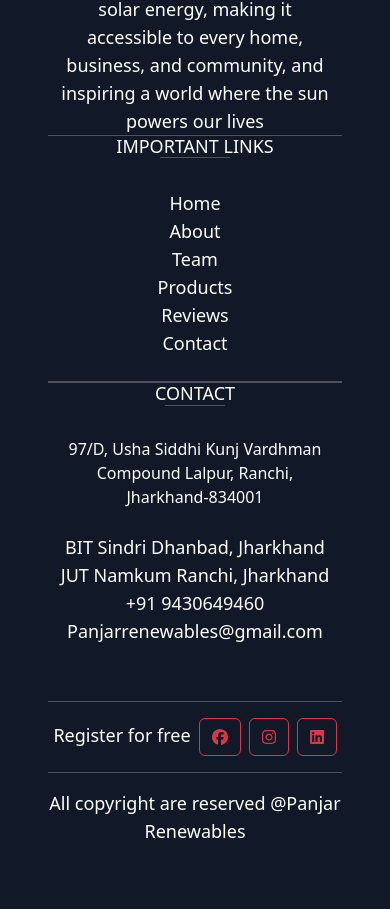
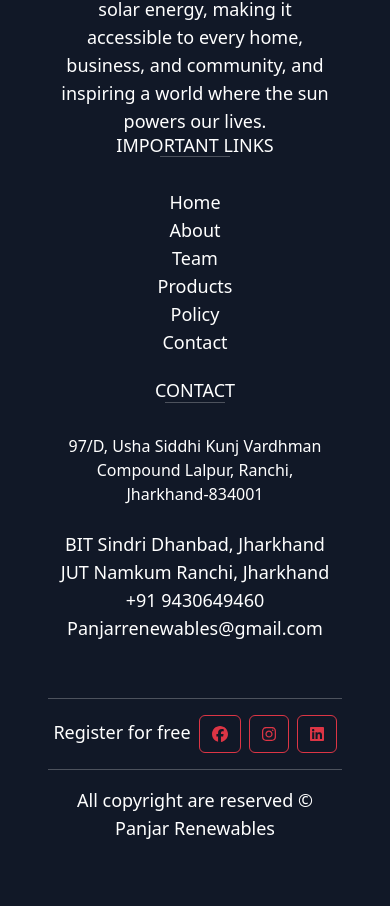
Before and after one commit to abhaymahato30/Panjar-Renewables, a React (Vite) app: page /team in a window 390 px wide. Shown: the part 4337-5246 px from the top of the page. Built offline with nearby package versions, Linux system fonts and the light colour scheme.

Commit message:
footer (policy link updated)

```diff
--- a/src/components/Footer/Footer.jsx
+++ b/src/components/Footer/Footer.jsx
@@ -6,18 +6,16 @@
   faLinkedin,
 } from "@fortawesome/free-brands-svg-icons";
 import { faInstagram } from "@fortawesome/free-brands-svg-icons/faInstagram";
-import { Link } from "react-scroll";
+import { Link as ScrollLink } from "react-scroll";
+import { Link as RouterLink } from "react-router-dom";
 
 const Footer = () => {
   return (
-    <footer
-      id="Footer"
-      className="page-footer text-white text-lg font-small stylish-color-dark p-12  bg-gray-900 "
-    >
+    <footer className="page-footer text-white text-lg font-small p-12 bg-gray-900">
       <div className="container text-center text-md-left pb-8">
         <div className="row">
+          {/* Vision Section */}
           <div className="col-md-4 mx-auto">
-            {/* Content */}
             <h5 className="text-uppercase font-weight-bold mt-3 mb-4">
               VISION OF THE COMPANY
             </h5>
@@ -29,84 +27,95 @@
               To empower a sustainable future by leading the global transition
               to clean, renewable solar energy, making it accessible to every
               home, business, and community, and inspiring a world where the sun
-              powers our lives
+              powers our lives.
             </p>
           </div>
-          <hr className="clearfix w-100 d-md-none" />
-          <div id="link10" className="col-md-2 col-lg-2 col-xl-2 mx-auto mb-4">
+
+          {/* Important Links */}
+          <div className="col-md-2 col-lg-2 col-xl-2 mx-auto mb-4">
             <h6 className="text-uppercase font-weight-bold">Important Links</h6>
             <hr
               className="deep-purple accent-2 mb-4 mt-0 d-inline-block mx-auto"
               style={{ width: "70px" }}
             />
-             <Link
+
+            <ScrollLink
               to="home"
-          className="text-white animated-link text-md cursor-pointer block hover:text-blue-200 transition duration-300 ease-in-out transform hover:scale-110"
+              smooth={true}
+              duration={300}
+              className="text-white cursor-pointer block hover:text-blue-200 transition duration-300 ease-in-out transform hover:scale-110"
             >
               Home
-        </Link>
+            </ScrollLink>
 
-
-        <Link
+            <ScrollLink
               to="about"
               smooth={true}
               duration={300}
-            className="text-white animated-link text-md cursor-pointer block hover:text-blue-200 transition duration-300 ease-in-out transform hover:scale-110"
+              className="text-white cursor-pointer block hover:text-blue-200 transition duration-300 ease-in-out transform hover:scale-110"
             >
               About
-          </Link>
-          <Link
+            </ScrollLink>
+
+            <ScrollLink
               to="team"
               smooth={true}
               duration={300}
-            className="text-white animated-link text-md cursor-pointer block hover:text-blue-200 transition duration-300 ease-in-out transform hover:scale-110"
+              className="text-white cursor-pointer block hover:text-blue-200 transition duration-300 ease-in-out transform hover:scale-110"
             >
               Team
-          </Link>
-          <Link
+            </ScrollLink>
+
+            <ScrollLink
               to="products"
               smooth={true}
               duration={300}
-           className="text-white animated-link text-md cursor-pointer block hover:text-blue-200 transition duration-300 ease-in-out transform hover:scale-110"
+              className="text-white cursor-pointer block hover:text-blue-200 transition duration-300 ease-in-out transform hover:scale-110"
             >
               Products
-          </Link>
-          <Link
-          to="reviews"
-           smooth={true}
-           duration={300}
-           className="text-white animated-link text-md cursor-pointer block hover:text-blue-200 transition duration-300 ease-in-out transform hover:scale-110"
+            </ScrollLink>
+
+            {/* Corrected Router Link for Page Navigation */}
+            <RouterLink
+              to="/policy"
+              className="text-white block hover:text-blue-200 transition duration-300 ease-in-out transform hover:scale-110"
             >
-            Reviews
-          </Link>
-          <Link
+              Policy
+            </RouterLink>
+
+            <ScrollLink
               to="contact"
               smooth={true}
               duration={300}
-           className="text-white animated-link text-md cursor-pointer block hover:text-blue-200 transition duration-300 ease-in-out transform hover:scale-110"
+              className="text-white cursor-pointer block hover:text-blue-200 transition duration-300 ease-in-out transform hover:scale-110"
             >
               Contact
-          </Link>
+            </ScrollLink>
           </div>
-          <hr className="clearfix w-100 d-md-none" />
 
-          <hr className="clearfix w-100 d-md-none" />
-          <div className="col-md-4 col-lg-3 col-xl-3 mx-auto mb-md-0 mb-4 text-md">
+          {/* Contact Section */}
+          <div className="col-md-4 col-lg-3 col-xl-3 mx-auto mb-md-0 mb-4">
             <h6 className="text-uppercase font-weight-bold">Contact</h6>
             <hr
               className="deep-purple accent-2 mb-4 mt-0 d-inline-block mx-auto"
               style={{ width: "60px" }}
             />
-            <p className="text-base"> 97/D, Usha Siddhi Kunj Vardhman Compound Lalpur, Ranchi, Jharkhand-834001</p>
-
-             <p className="mt-4">BIT Sindri Dhanbad, Jharkhand JUT Namkum Ranchi, Jharkhand </p>
+            <p className="text-base">
+              97/D, Usha Siddhi Kunj Vardhman Compound Lalpur, Ranchi,
+              Jharkhand-834001
+            </p>
+            <p className="mt-4">
+              BIT Sindri Dhanbad, Jharkhand JUT Namkum Ranchi, Jharkhand
+            </p>
             <p>+91 9430649460</p>
             <p>Panjarrenewables@gmail.com</p>
           </div>
         </div>
       </div>
+
       <hr />
-      {/* Call to action */}
+
+      {/* Social Links */}
       <ul className="list-unstyled list-inline text-center py-3">
         <li className="list-inline-item">
           <h5 className="mb-1">Register for free</h5>
@@ -120,7 +129,6 @@
             <FontAwesomeIcon icon={faFacebook} />
           </a>
         </li>
-
         <li className="list-inline-item">
           <a
             href="https://www.instagram.com/panjar_renewables/?utm_source=qr&igsh=ZTRjaGo1MzVobGR5"
@@ -134,16 +142,18 @@
           <a
             href="https://www.linkedin.com/company/panjar-renewables/"
             className="btn btn-outline-danger btn-rounded"
-            title="linkedin"
+            title="LinkedIn"
           >
             <FontAwesomeIcon icon={faLinkedin} />
           </a>
         </li>
       </ul>
+
       <hr />
+
       {/* Copyright */}
-      <div className="footer-copyright text-center py-3">
-        All copyright are reserved @Panjar Renewables
+      <div className="text-center py-3">
+        All copyright are reserved © Panjar Renewables
       </div>
     </footer>
   );
```
Lines whose indentation alone changed are shown as unchanged.
